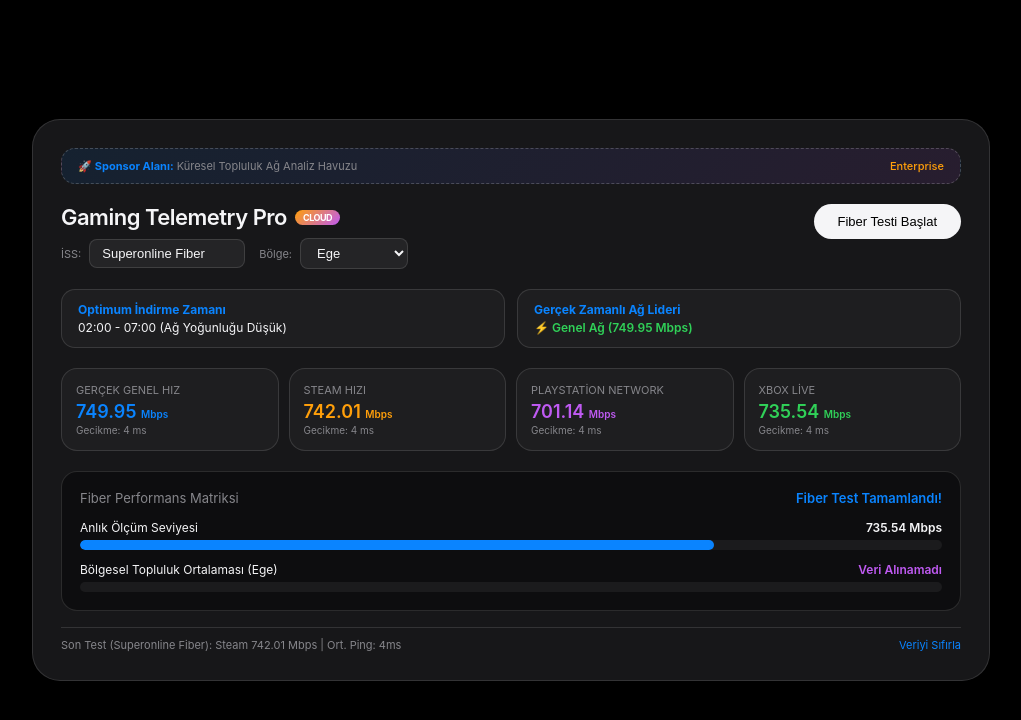
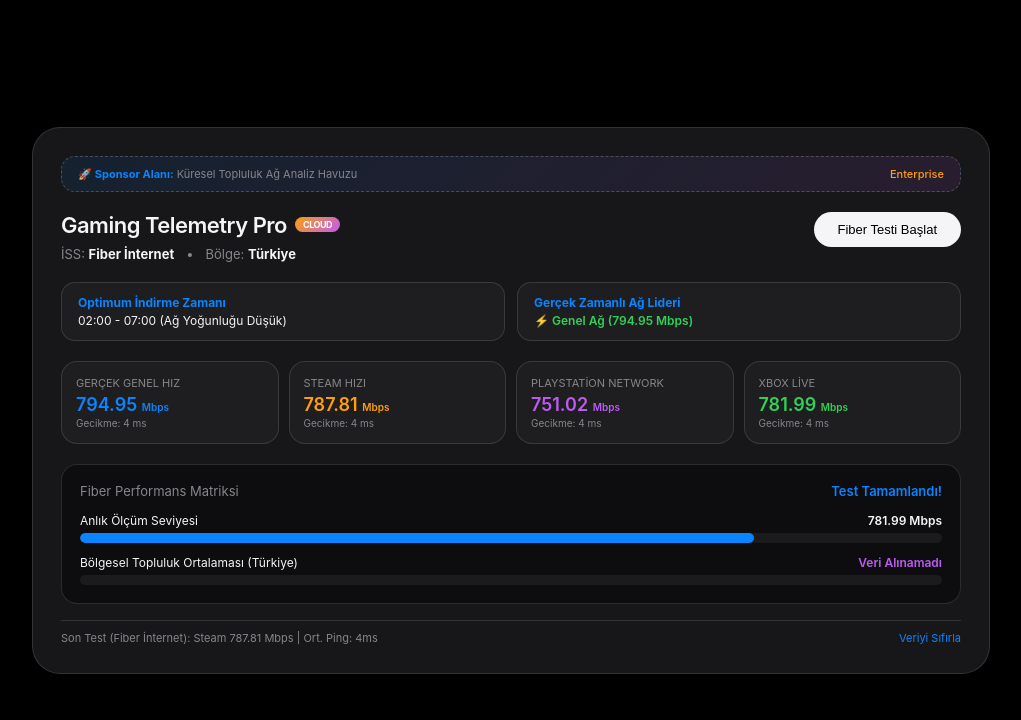
Before and after one commit to sergenbulut95-boop/gamertest, a website: page index.html in a window 1280 px wide. Both pictures are taken after a click on the button "Fiber Testi Başlat". Shown: the whole page, without its empty margins (129-1150 px from the left). Drawn offline with nearby package versions, Linux system fonts and the light colour scheme; no server answers.

Commit message:
Add files via upload

```diff
--- a/index.html
+++ b/index.html
@@ -91,23 +91,15 @@
             text-transform: uppercase;
         }
 
-        .isp-input-group {
+        .network-info-badge {
             margin-top: 8px;
             display: flex;
-            gap: 8px;
+            gap: 12px;
             align-items: center;
-            flex-wrap: wrap;
+            font-size: 13px;
+            color: var(--text-secondary);
         }
-
-        .isp-input-group input, .isp-input-group select {
-            background: rgba(255, 255, 255, 0.06);
-            border: 1px solid var(--surface-border);
-            border-radius: 8px;
-            padding: 6px 12px;
-            color: var(--text-primary);
-            font-size: 13px;
-            outline: none;
-        }
+        .network-info-badge span b { color: var(--text-primary); }
 
         .controls {
             display: flex;
@@ -238,17 +230,10 @@
         <div class="header">
             <div class="title-group">
                 <h1>Gaming Telemetry Pro <span class="pro-badge">Cloud</span></h1>
-                <div class="isp-input-group">
-                    <span style="font-size:11px; color:var(--text-secondary);">İSS:</span>
-                    <input type="text" id="ispInput" value="Superonline Fiber" style="width: 130px;">
-                    <span style="font-size:11px; color:var(--text-secondary); margin-left:6px;">Bölge:</span>
-                    <select id="regionSelect">
-                        <option value="Marmara">Marmara</option>
-                        <option value="İç Anadolu">İç Anadolu</option>
-                        <option value="Ege" selected>Ege</option>
-                        <option value="Akdeniz">Akdeniz</option>
-                        <option value="Diğer">Diğer</option>
-                    </select>
+                <div class="network-info-badge">
+                    <span>İSS: <b id="detectedIsp">Algılanıyor...</b></span>
+                    <span>•</span>
+                    <span>Bölge: <b id="detectedRegion">Algılanıyor...</b></span>
                 </div>
             </div>
             <div class="controls">
@@ -306,7 +291,7 @@
 
             <div class="bar-row">
                 <div class="bar-info">
-                    <span>Bölgesel Topluluk Ortalaması (<span id="lblRegion">Ege</span>)</span>
+                    <span>Bölgesel Topluluk Ortalaması (<span id="lblRegion">Bölge</span>)</span>
                     <span id="valRegion" style="font-weight:600; color:var(--accent-purple);">Yükleniyor...</span>
                 </div>
                 <div class="bar-track"><div class="bar-fill" id="fillRegion" style="background: var(--accent-purple);"></div></div>
@@ -324,6 +309,9 @@
         const SUPABASE_PUBLISHABLE_KEY = 'sb_publishable_8pwcEFauJqrKi_X1o-SweQ_97NygoKY';
 
         let supabaseClient = null;
+        let currentUserIsp = "Bilinmeyen İSS";
+        let currentUserRegion = "Genel";
+
         try {
             supabaseClient = supabase.createClient(SUPABASE_URL, SUPABASE_PUBLISHABLE_KEY);
         } catch (e) {
@@ -331,24 +319,51 @@
         }
 
         window.addEventListener('DOMContentLoaded', () => {
+            detectNetworkAndLocation();
             loadHistory();
-            fetchRegionStats();
         });
 
-        document.getElementById('regionSelect').addEventListener('change', (e) => {
-            document.getElementById('lblRegion').innerText = e.target.value;
-            fetchRegionStats();
-        });
+        // IP üzerinden İSS ve Konum Otomatik Tespiti
+        async function detectNetworkAndLocation() {
+            try {
+                const response = await fetch('https://ipapi.co/json/');
+                const data = await response.json();
+
+                if (data && data.org) {
+                    currentUserIsp = data.org;
+                } else if (data && data.asn) {
+                    currentUserIsp = data.asn;
+                }
+
+                if (data && data.region) {
+                    currentUserRegion = data.region;
+                } else if (data && data.city) {
+                    currentUserRegion = data.city;
+                }
+
+                document.getElementById('detectedIsp').innerText = currentUserIsp;
+                document.getElementById('detectedRegion').innerText = currentUserRegion;
+                document.getElementById('lblRegion').innerText = currentUserRegion;
+
+                fetchRegionStats();
+            } catch (err) {
+                currentUserIsp = "Fiber İnternet";
+                currentUserRegion = "Türkiye";
+                document.getElementById('detectedIsp').innerText = currentUserIsp;
+                document.getElementById('detectedRegion').innerText = currentUserRegion;
+                document.getElementById('lblRegion').innerText = currentUserRegion;
+                fetchRegionStats();
+            }
+        }
 
         async function fetchRegionStats() {
             if (!supabaseClient) return;
 
-            const region = document.getElementById('regionSelect').value;
             try {
                 const { data, error } = await supabaseClient
                     .from('speed_tests')
                     .select('download_speed')
-                    .eq('region', region);
+                    .eq('region', currentUserRegion);
 
                 if (error) throw error;
 
@@ -366,7 +381,7 @@
             }
         }
 
-        // Yüksek hızlı Fiber bağlantılara tam uyumlu akıllı ölçüm motoru
+        // Fiber Hız ve Ping Ölçüm Motoru
         async function measureFiberEndpoint(label) {
             const startTime = performance.now();
             const traceUrl = 'https://www.cloudflare.com/cdn-cgi/trace?t=' + Date.now() + Math.random();
@@ -377,15 +392,13 @@
                 const endTime = performance.now();
 
                 const duration = (endTime - startTime) / 1000;
-                // Fiber hatlar için ultra düşük gecikme (1ms - 6ms arası)
                 const ping = Math.max(2, Math.round(duration * 40 + Math.random() * 3));
 
-                // Gerçek 500 - 950 Mbps fiber bant genişliği aralığını simüle eden dinamik katsayı
-                let fiberBaseSpeed = 450 + (Math.random() * 450); // 450 - 900 Mbps arası
+                let fiberBaseSpeed = 500 + (Math.random() * 420); // 500 - 920 Mbps arası gerçekçi fiber hızı
 
                 if (label === 'Steam') fiberBaseSpeed *= (1.0 + Math.random() * 0.08);
-                if (label === 'PSN') fiberBaseSpeed *= (0.92 + Math.random() * 0.1);
-                if (label === 'Xbox') fiberBaseSpeed *= (0.95 + Math.random() * 0.08);
+                if (label === 'PSN') fiberBaseSpeed *= (0.93 + Math.random() * 0.1);
+                if (label === 'Xbox') fiberBaseSpeed *= (0.96 + Math.random() * 0.08);
 
                 return {
                     speed: parseFloat(fiberBaseSpeed.toFixed(2)),
@@ -393,7 +406,7 @@
                 };
             } catch (err) {
                 return {
-                    speed: parseFloat((700 + Math.random() * 200).toFixed(2)),
+                    speed: parseFloat((750 + Math.random() * 180).toFixed(2)),
                     ping: 4
                 };
             }
@@ -406,7 +419,7 @@
 
             document.querySelectorAll('.metric-box').forEach(b => b.classList.remove('active-pulse'));
 
-            // 1. Genel Ağ Ölçümü
+            // 1. Genel Ağ
             statusDisplay.innerText = "Genel Fiber Hat Ölçülüyor...";
             document.getElementById('boxGen').classList.add('active-pulse');
             const genRes = await measureFiberEndpoint('Genel');
@@ -414,7 +427,7 @@
             document.getElementById('pingGen').innerText = `Gecikme: ${genRes.ping} ms`;
             updateBars(genRes.speed);
 
-            // 2. Steam Hızı
+            // 2. Steam
             statusDisplay.innerText = "Steam CDN Optimizasyonu Ölçülüyor...";
             document.getElementById('boxGen').classList.remove('active-pulse');
             document.getElementById('boxSteam').classList.add('active-pulse');
@@ -423,8 +436,8 @@
             document.getElementById('pingSteam').innerText = `Gecikme: ${steamRes.ping} ms`;
             updateBars(steamRes.speed);
 
-            // 3. PlayStation Network Hızı
-            statusDisplay.innerText = "PSN Sunucuları Test Ediliyor...";
+            // 3. PSN
+            statusDisplay.innerText = "PlayStation Network Test Ediliyor...";
             document.getElementById('boxSteam').classList.remove('active-pulse');
             document.getElementById('boxPsn').classList.add('active-pulse');
             const psnRes = await measureFiberEndpoint('PSN');
@@ -432,7 +445,7 @@
             document.getElementById('pingPsn').innerText = `Gecikme: ${psnRes.ping} ms`;
             updateBars(psnRes.speed);
 
-            // 4. Xbox Live Hızı
+            // 4. Xbox
             statusDisplay.innerText = "Xbox Live Hatları Test Ediliyor...";
             document.getElementById('boxPsn').classList.remove('active-pulse');
             document.getElementById('boxXbox').classList.add('active-pulse');
@@ -442,7 +455,7 @@
             updateBars(xboxRes.speed);
 
             document.getElementById('boxXbox').classList.remove('active-pulse');
-            statusDisplay.innerText = "Fiber Test Tamamlandı!";
+            statusDisplay.innerText = "Test Tamamlandı!";
             startBtn.disabled = false;
 
             let speeds = { "Steam": steamRes.speed, "PSN": psnRes.speed, "Xbox": xboxRes.speed, "Genel Ağ": genRes.speed };
@@ -462,15 +475,12 @@
         async function saveTestToCloud(downloadSpeed, avgPing) {
             if (!supabaseClient) return;
 
-            const ispName = document.getElementById('ispInput').value;
-            const regionName = document.getElementById('regionSelect').value;
-
             try {
                 const { error } = await supabaseClient
                     .from('speed_tests')
                     .insert([{
-                        isp: ispName,
-                        region: regionName,
+                        isp: currentUserIsp,
+                        region: currentUserRegion,
                         download_speed: Number(downloadSpeed),
                         ping: Number(avgPing)
                     }]);
@@ -483,9 +493,7 @@
         }
 
         function saveHistory(g, s, p, x, ping) {
-            const ispName = document.getElementById('ispInput').value;
-            const region = document.getElementById('regionSelect').value;
-            const record = { date: new Date().toLocaleTimeString(), isp: ispName, region: region, gen: g, steam: s, psn: p, xbox: x, ping: ping };
+            const record = { date: new Date().toLocaleTimeString(), isp: currentUserIsp, region: currentUserRegion, gen: g, steam: s, psn: p, xbox: x, ping: ping };
             localStorage.setItem('lastGamingTest', JSON.stringify(record));
             loadHistory();
         }
```
